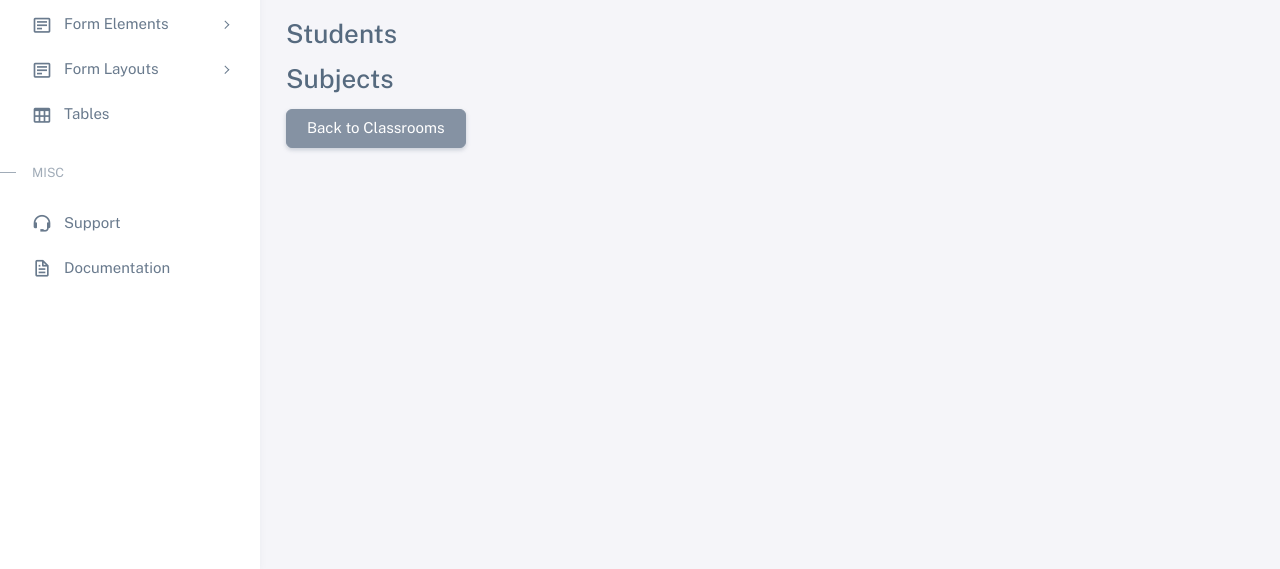
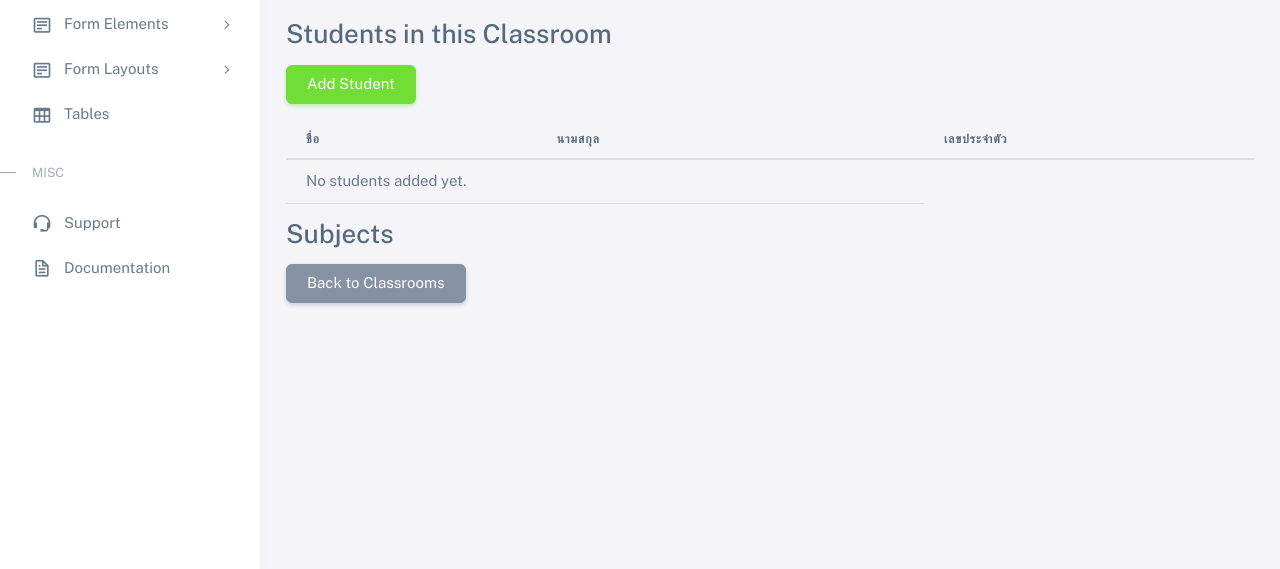
Before and after one commit to Fikei1151/mokhs, a Flask app: page /classroom_details/2 in a window 1280 px wide. Shown: the part 231-800 px from the top of the page. Run offline with Flask 3, Linux system fonts and the light colour scheme; a user stored in the database is signed in; some libraries are stand-ins or nearby versions.

Commit message:
add user inclass room

```diff
--- a/app.py
+++ b/app.py
@@ -56,7 +56,20 @@ def register():
         user_exists = User.query.filter_by(username=username).first()
         if user_exists:
             return 'Username already exists'
+        user_by_username = User.query.filter_by(username=username).first()
+        user_by_email = User.query.filter_by(email=email).first()
+        user_by_id_card = User.query.filter_by(id_card=id_card).first()
 
+
+        if user_by_username:
+            flash('Username already exists', 'danger')
+            return render_template('register.html')
+        if user_by_email:
+            flash('Email already in use', 'danger')
+            return render_template('register.html')
+        if user_by_id_card:
+            flash('ID card number already registered', 'danger')
+            return render_template('register.html')
         hashed_password = generate_password_hash(password)
         new_user = User(username=username, first_name=first_name, last_name=last_name, gender=gender, email=email, password=hashed_password, id_card=id_card,account_type=account_type)
         db.session.add(new_user)
--- a/classroom_routes.py
+++ b/classroom_routes.py
@@ -1,7 +1,7 @@
 from flask import Blueprint
 from flask import  render_template, request, redirect, url_for,flash
 from flask_sqlalchemy import SQLAlchemy
-from models import db,Classroom,Student,Subject
+from models import db,Classroom,Student,Subject,User
 
 from flask_login import LoginManager, login_required
 
@@ -55,10 +55,29 @@ def delete_classroom(classroom_id):
     db.session.commit()
     flash('Classroom deleted successfully', 'success')
     return redirect(url_for('classroom_bp.classrooms'))
+
 @classroom_bp.route('/classroom_details/<int:classroom_id>')
 @login_required
 def classroom_details(classroom_id):
     classroom = Classroom.query.get_or_404(classroom_id)
-    students = Student.query.filter_by(classroom_id=classroom_id).all()
+    students = db.session.query(User).join(Student, Student.user_id == User.id).filter(Student.classroom_id == classroom_id).all()
     subjects = Subject.query.filter_by(classroom_id=classroom_id).all()
     return render_template('classroom_details.html', classroom=classroom, students=students, subjects=subjects)
+
+@classroom_bp.route('/classroom/<int:classroom_id>/add_student')
+@login_required
+def add_student(classroom_id):
+    classroom = Classroom.query.get_or_404(classroom_id)
+    students_without_classroom = db.session.query(User).outerjoin(Student, Student.user_id == User.id).filter(User.account_type == 'student', Student.user_id.is_(None)).all()
+    return render_template('add_student.html', classroom_id=classroom_id, classroom=classroom, students=students_without_classroom)
+
+
+@classroom_bp.route('/classroom/<int:classroom_id>/add_student_to_classroom/<int:user_id>', methods=['POST'])
+@login_required
+def add_student_to_classroom(classroom_id, user_id):
+
+    new_student = Student(user_id=user_id, classroom_id=classroom_id)
+    db.session.add(new_student)
+    db.session.commit()
+    flash('Student added successfully', 'success')
+    return redirect(url_for('classroom_bp.classroom_details', classroom_id=classroom_id))
--- a/templates/classroom_details.html
+++ b/templates/classroom_details.html
@@ -5,19 +5,46 @@
     <h2>Classroom Details: {{ classroom.name }}</h2>
     <p><strong>Year:</strong> {{ classroom.year }}</p>
     <p><strong>Details:</strong> {{ classroom.details }}</p>
-    <h3>Students</h3>
-    <ul>
-    {% for student in students %}
-        <li>{{ student.name }}</li>
-    {% endfor %}
-    </ul>
+
+    <h3>Students in this Classroom</h3>
+    <a href="{{ url_for('classroom_bp.add_student', classroom_id=classroom.id) }}" class="btn btn-success mb-3">
+        Add Student
+    </a>
+
+    <!-- Table to display students -->
+    <table class="table">
+        <thead>
+            <tr>
+                <th>ชื่อ</th>
+                <th>นามสกุล</th>
+                <th>เลขประจำตัว</th>
+                <!-- Add more headers if needed -->
+            </tr>
+        </thead>
+        <tbody>
+            {% for student in students %}
+            <tr>
+                <td>{{ student.first_name }} </td>
+                <td>{{ student.last_name }}</td>
+                <td>{{ student.id_card }}</td>
+                <!-- Add more data columns if needed -->
+            </tr>
+            {% else %}
+            <tr>
+                <td colspan="2">No students added yet.</td>
+            </tr>
+            {% endfor %}
+        </tbody>
+    </table>
 
     <h3>Subjects</h3>
+    <!-- List of subjects, etc. -->
     <ul>
     {% for subject in subjects %}
         <li>{{ subject.name }}</li>
     {% endfor %}
     </ul>
+
     <a href="{{ url_for('classroom_bp.classrooms') }}" class="btn btn-secondary">Back to Classrooms</a>
 </div>
 {% endblock %}
--- a/templates/classrooms.html
+++ b/templates/classrooms.html
@@ -24,7 +24,7 @@
         <td><a href="{{ url_for('classroom_bp.classroom_details', classroom_id=classroom.id) }}" class="classroom-name-link" style="color: darkslategray;">{{ classroom.name }}</a></td>
         <td>{{ classroom.year }}</td>
         <td>
-          <!-- Add more actions as needed -->
+
           <a href="/edit_classroom/{{ classroom.id }}" class="btn btn-primary btn-sm">Edit</a>
         </td>
       </tr>
@@ -32,7 +32,7 @@
     </tbody>
   </table>
 
-  <!-- Button to create new classroom -->
+
   <a href="{{ url_for('classroom_bp.create_classroom') }}" class="btn btn-success btn-lg">
     <i class="bi bi-plus-lg"></i> Add New Classroom
   </a>
--- a/templates/edit_classroom.html
+++ b/templates/edit_classroom.html
@@ -14,7 +14,7 @@
                     <label for="year" class="form-label">Year</label>
                     <input type="text" class="form-control" id="year" name="year" value="{{ classroom.year }}" required>
                 </div>
-                <!-- Added details input field -->
+
                 <div class="mb-3">
                     <label for="details" class="form-label">Details</label>
                     <input type="text" class="form-control" id="details" name="details" value="{{ classroom.details }}" required>
--- a/templates/profile.html
+++ b/templates/profile.html
@@ -6,7 +6,7 @@
       <div class="col-12">
         <div class="card">
           <div class="row g-0">
-            <!-- ส่วนข้อมูลส่วนตัวของผู้ใช้ -->
+
             <div class="col-md-8">
               <div class="card-body">
                 <h5 class="card-title ">{{ current_user.first_name }} {{ current_user.last_name }} 🎉</h5>
@@ -16,10 +16,10 @@
                 <p class="card-text">อีเมล: <span class="fw-bold">{{ current_user.email }}</span></p>
                 <p class="card-text">เพศ: <span class="fw-bold">{{ current_user.gender }}</span></p>
                 <a href="{{ url_for('edit_profile') }}" class="btn btn-primary">Edit Profile</a>
-                <!-- เพิ่มเนื้อหาอื่นๆ ที่นี่ -->
+
               </div>
             </div>
-            <!-- ส่วนรูปภาพโปรไฟล์ -->
+
             <div class="col-md-4">
 
                <img src="{{ url_for('static', filename='userprofile/' ~ current_user.id_card ~ '.jpg') }}" alt="Profile Picture" style="padding: 10%;">
```
Also changed, not shown: templates/add_student.html (added, +40 -0 lines), templates/register.html (+22 -22 lines), instance/database.db.
